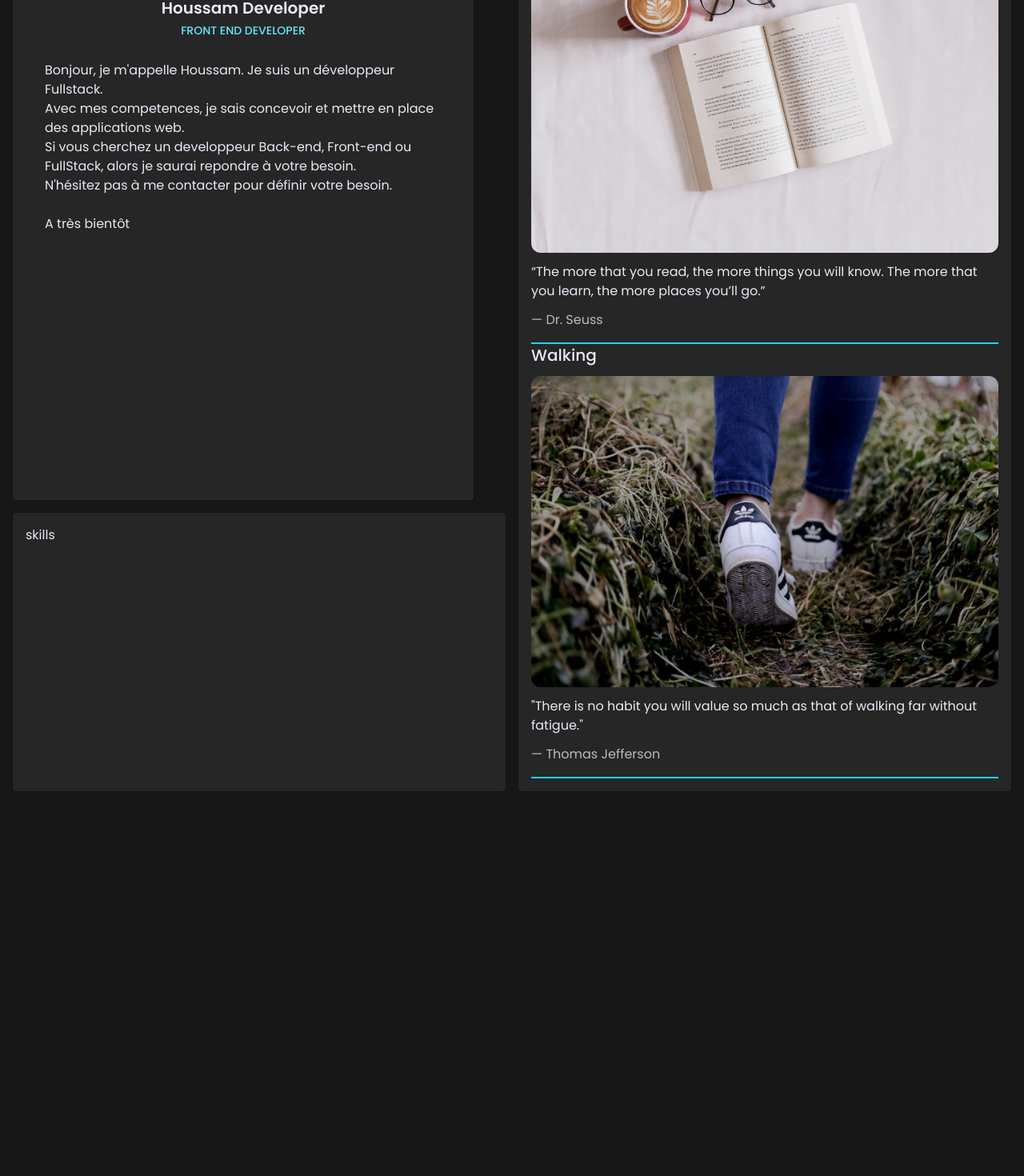
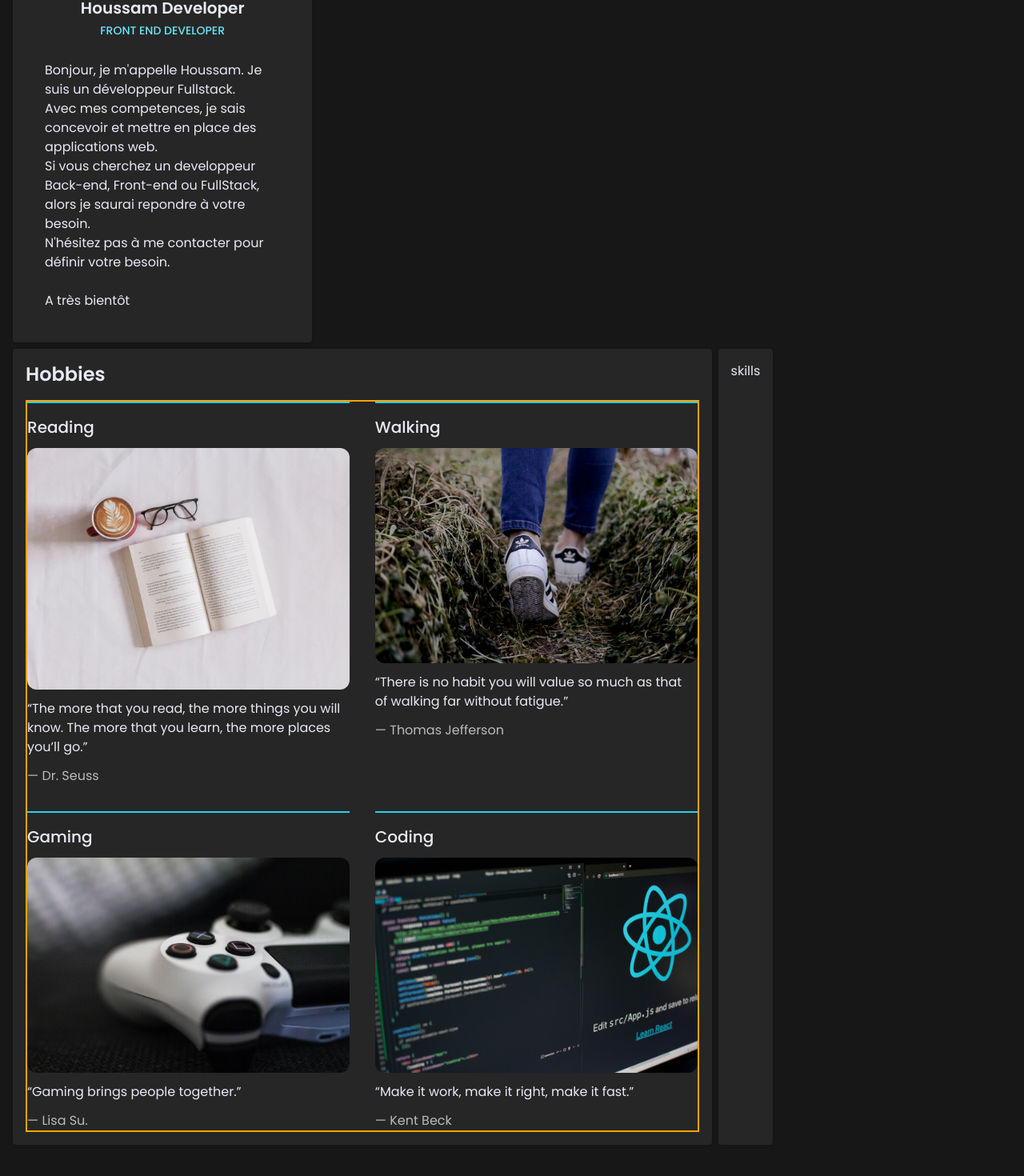
Before and after one commit to houssam-developer/my-portfolio, a React (Vite) app: page / in a window 1280 px wide. Shown: the part 1046-2516 px from the top of the page at 80% size. Built offline with nearby package versions, Linux system fonts and the light colour scheme.

Commit message:
refactor: add all cards of hobbies

```diff
--- a/src/App.jsx
+++ b/src/App.jsx
@@ -65,8 +65,8 @@ function App() {
 			</section>
 
 			{/* ABOUT ME */}
-			<section className='h-screen p-4 grid grid-cols-1 gap-2 sm:gap-4 md:grid-cols-2 text-primary' id='sectionAboutMe' >
-				<div className='container-box flex flex-col items-center gap-4 max-w-xl'>
+			<section className='h-screen p-4 flex flex-wrap gap-2 text-primary' id='sectionAboutMe' >
+				<div className='container-box flex flex-col items-center gap-4 max-w-[30%]'>
 					<div className='min-w-[190px] max-w-[200px]'>
 						<div className='container-ratio-1-1'>
 							<img className='rounded-full child-ratio' src="src/images/my-photo.png" alt="picture of developer" />
@@ -75,7 +75,7 @@ function App() {
 							/>
 						</div>
 					</div>
-					<div className='flex flex-col gap-1'>
+					<div className='flex flex-col gap-1 max-w-xl'>
 						<h2 className='font-sans text-xl font-semibold self-center'>Houssam Developer</h2>
 						<h3 className='font-sans text-cyan-300 font-medium text-sm self-center'>FRONT END DEVELOPER</h3>
 						<p className='p-6 text-md font-sans font-normal text-primary'>
@@ -88,9 +88,12 @@ function App() {
 						</p>
 					</div>
 				</div>
-				<div className='container-box md:row-span-2'>
+				<div className='container-box max-w-[70%]'>
 					<h2 className='font-sans text-2xl font-semibold self-center mb-4'>Hobbies</h2>
-					<div className='border-b-2 border-cyan-400 flex flex-col gap-3 pb-4'>
+
+					<div className='container-hobbies'>
+						{/* Reading */}
+						<div className='border-t-2 border-cyan-400 flex flex-col gap-3 pt-4'>
 							<h3 className='font-medium text-xl'>Reading</h3>
 							<img className='rounded-xl' src="src/images/reading.jpg" alt="picture of book and cup of coffe" />
 							<p className='text-md'>
@@ -98,13 +101,36 @@ function App() {
 							</p>
 							<p className='text-md text-[#bbb]'>— Dr. Seuss</p>
 						</div>
-					<div className='border-b-2 border-cyan-400 flex flex-col gap-3 pb-4'>
+
+						{/* Walking */}
+						<div className='border-t-2 border-cyan-400 flex flex-col gap-3 pt-4'>
 							<h3 className='font-medium text-xl'>Walking</h3>
 							<img className='rounded-xl' src="src/images/walking.jpg" alt="picture of walking man" />
 							<p className='text-md'>
-							"There is no habit you will value so much as that of walking far without fatigue."
+								“There is no habit you will value so much as that of walking far without fatigue.”
 							</p>
 							<p className='text-md text-[#bbb]'>— Thomas Jefferson</p>
+						</div>
+
+						{/* Gaming */}
+						<div className='border-t-2 border-cyan-400 flex flex-col gap-3 pt-4'>
+							<h3 className='font-medium text-xl'>Gaming</h3>
+							<img className='rounded-xl' src="src/images/gaming.jpg" alt="picture of walking man" />
+							<p className='text-md'>
+								“Gaming brings people together.”
+							</p>
+							<p className='text-md text-[#bbb]'>— Lisa Su.</p>
+						</div>
+
+						{/* Coding */}
+						<div className='border-t-2 border-cyan-400 flex flex-col gap-3 pt-4'>
+							<h3 className='font-medium text-xl'>Coding</h3>
+							<img className='rounded-xl' src="src/images/coding.jpg" alt="picture of walking man" />
+							<p className='text-md'>
+								“Make it work, make it right, make it fast.”
+							</p>
+							<p className='text-md text-[#bbb]'>— Kent Beck</p>
+						</div>
 					</div>
 				</div>
 				<div className='container-box'>
--- a/src/index.css
+++ b/src/index.css
@@ -27,6 +27,13 @@ body {
 
 .container-box {
 	@apply shadow rounded p-4 bg-neutral-800;
+}
+
+.container-hobbies {
+	border: 2px solid orange;
+	display: grid;
+	grid-template-columns: repeat(auto-fit, minmax(300px, 1fr));
+	gap: 2em;
 }
 
 .container-ratio-1-1 {
```
Also changed, not shown: src/images/coding.jpg (added). Lines whose indentation alone changed are shown as unchanged.
